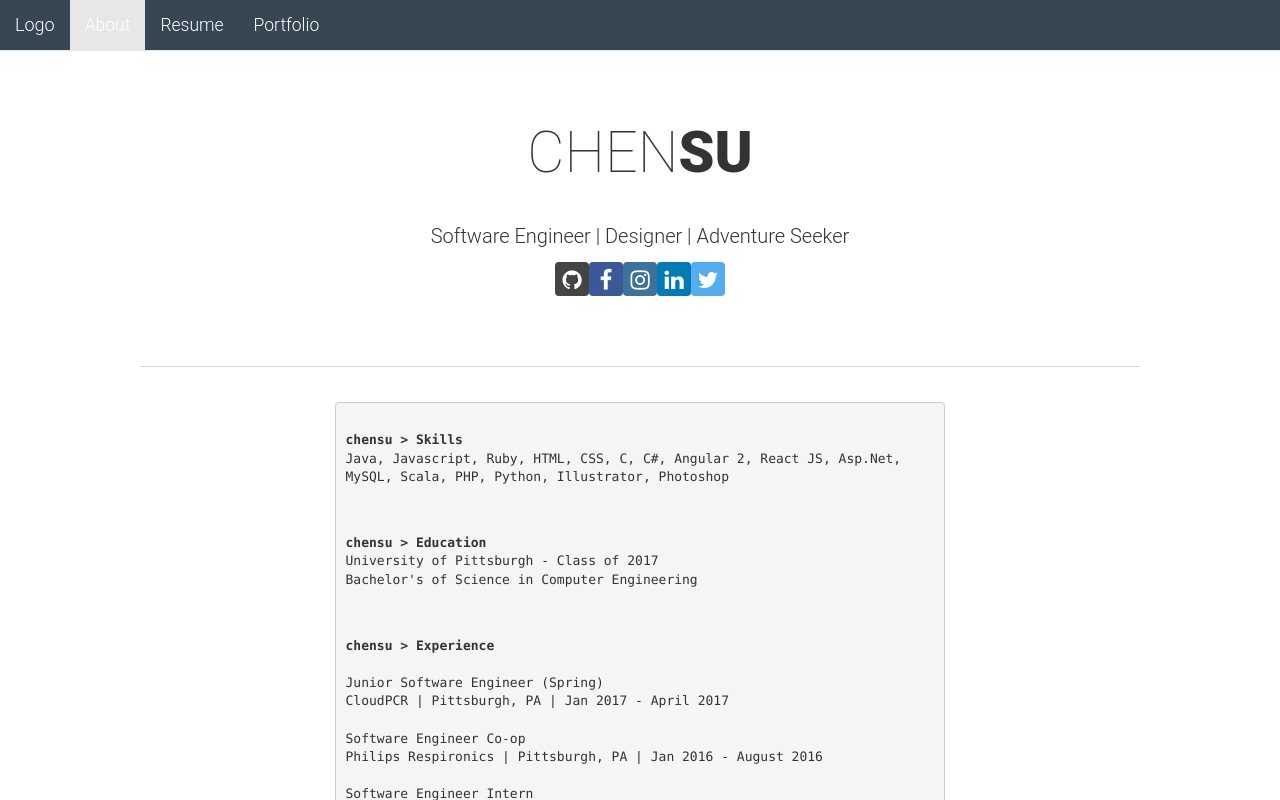
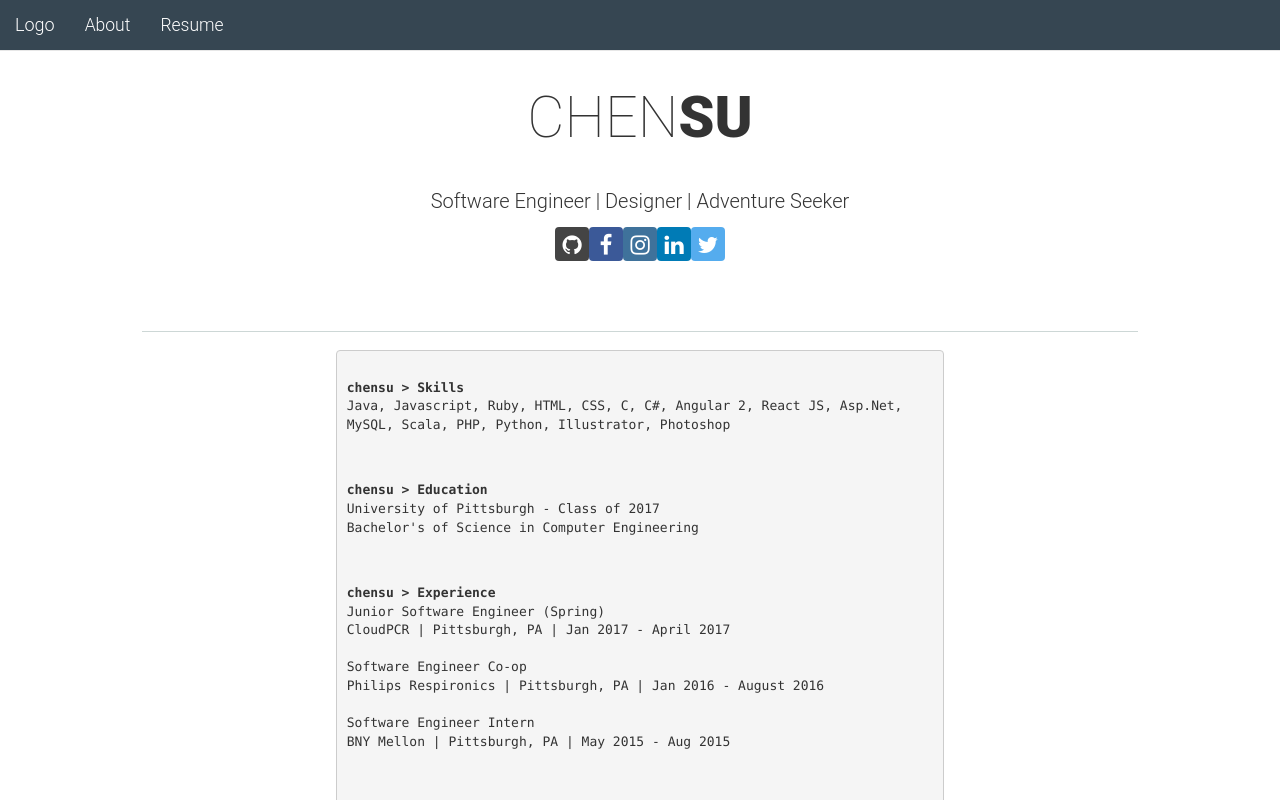
Before and after one commit to chensusays/chensu.design, an Angular app: page / in a window 1280 px wide. Shown: the top 800 px of the page. Built offline with nearby package versions, Linux system fonts and the light colour scheme.

Commit message:
jquery fix, scroll spy and css bugs

```diff
--- a/package.json
+++ b/package.json
@@ -23,6 +23,7 @@
     "bootstrap": "^3.3.7",
     "core-js": "^2.4.1",
     "font-awesome": "^4.7.0",
+    "jquery": "^3.2.1",
     "rxjs": "^5.1.0",
     "zone.js": "^0.8.4"
   },
--- a/src/app/app.component.css
+++ b/src/app/app.component.css
@@ -1,10 +1,27 @@
-/* About Section */
+.separator {
+    top: 0;
+    right: 0;
+    left: 0;
+    z-index: 10;
+    margin: 0 auto;
+    width: 80%;
+    border-bottom: 1px solid #CDD7D6;
+    content: '';
+}
+
 .pad {
     margin-top: 1em;
     padding-top: 1em;
     padding-bottom: 4em;
     margin-bottom: 1em;
 }
+
+#spacing {
+    margin-top: -2em;
+    padding: 1em 1em 1em;
+}
+
+/* About Section */
 #name {
     padding-top: 1em;
     font-size: 5.75rem;
@@ -18,12 +35,19 @@
     font-weight: 100;
 }
 
+#about {
+    margin-top: -60px;
+    padding-top: 60px;
+}
 
 /* Resume */
 .resume-command {
     font-weight: bold;
 }
+
 #resume {
+    margin-top: -60px;
+    padding-top: 60px;
 }
 #resume-section {
     opacity: 0.9;
@@ -50,14 +74,3 @@ pre {
 
 
 }
-
-.separator {
-    top: 0;
-    right: 0;
-    left: 0;
-    z-index: 10;
-    margin: 0 auto;
-    width: 80%;
-    border-bottom: 1px solid #CDD7D6;
-    content: '';
-}
--- a/src/app/app.component.html
+++ b/src/app/app.component.html
@@ -1,4 +1,4 @@
-<div class="container-fluid">
+<div class="container-fluid" id="spacing">
   <!-- About Section -->
   <div class="row pad separator" id="about">
     <div class="col-md-8 col-md-offset-2 text-center">
@@ -39,8 +39,7 @@
       <pre>
         <p><span class="resume-command">chensu > Skills</span><br>{{skills}}</p>
         <p><span class="resume-command">chensu > Education</span><br>{{education}}<br>{{major}}</p>
-        <p><span class="resume-command">chensu > Experience</span>
-        <br>{{cloudpcrrole}}<br>{{cloudpcrduration}}
+        <p><span class="resume-command">chensu > Experience</span><br>{{cloudpcrrole}}<br>{{cloudpcrduration}}
         <br>{{philipsrole}}<br>{{philipsduration}}
         <br>{{bnyrole}}<br>{{bnyduration}}
         </p>
@@ -59,7 +58,7 @@
 
         <div class="">
 
-          <p class="text-center">Work in Progress...</p>
+
         </div>
     </div>
   </div>
--- a/src/app/nav/nav.component.css
+++ b/src/app/nav/nav.component.css
@@ -3,6 +3,14 @@
     color: #FFF;
 }
 
+#about {
+    margin-top: -1.5em;
+    padding-top: 1.5em;
+}
+#resume {
+    margin-top: -1.5em;
+    padding-top: 1.5em;
+}
 .active {
     background-color: #CDD7D6;
     color: #777;
--- a/src/app/nav/nav.component.html
+++ b/src/app/nav/nav.component.html
@@ -19,9 +19,9 @@
     <!-- Collect the nav links, forms, and other content for toggling -->
     <div class="collapse navbar-collapse" id="bs-example-navbar-collapse-1">
       <ul class="nav navbar-nav">
-        <li class="active"><a href="#">About <span class="sr-only">(current)</span></a></li>
+        <li class="active"><a href="#">About</a></li>
         <li><a href="#resume">Resume</a></li>
-        <li><a href="#portfolio">Portfolio</a></li>
+
       </ul>
       <!--
       <ul class="nav navbar-nav navbar-right">
--- a/src/index.html
+++ b/src/index.html
@@ -9,7 +9,7 @@
   <meta name="viewport" content="width=device-width, initial-scale=1">
   <link rel="icon" type="image/x-icon" href="favicon.ico">
 </head>
-<body>
+<body data-spy="scroll" data-target="#header" data-offset="50">
   <app-nav></app-nav>
   <app-root>Loading...</app-root>
 </body>
```
Also changed, not shown: .angular-cli.json, src/app/app.module.ts (line endings or trailing spaces).
